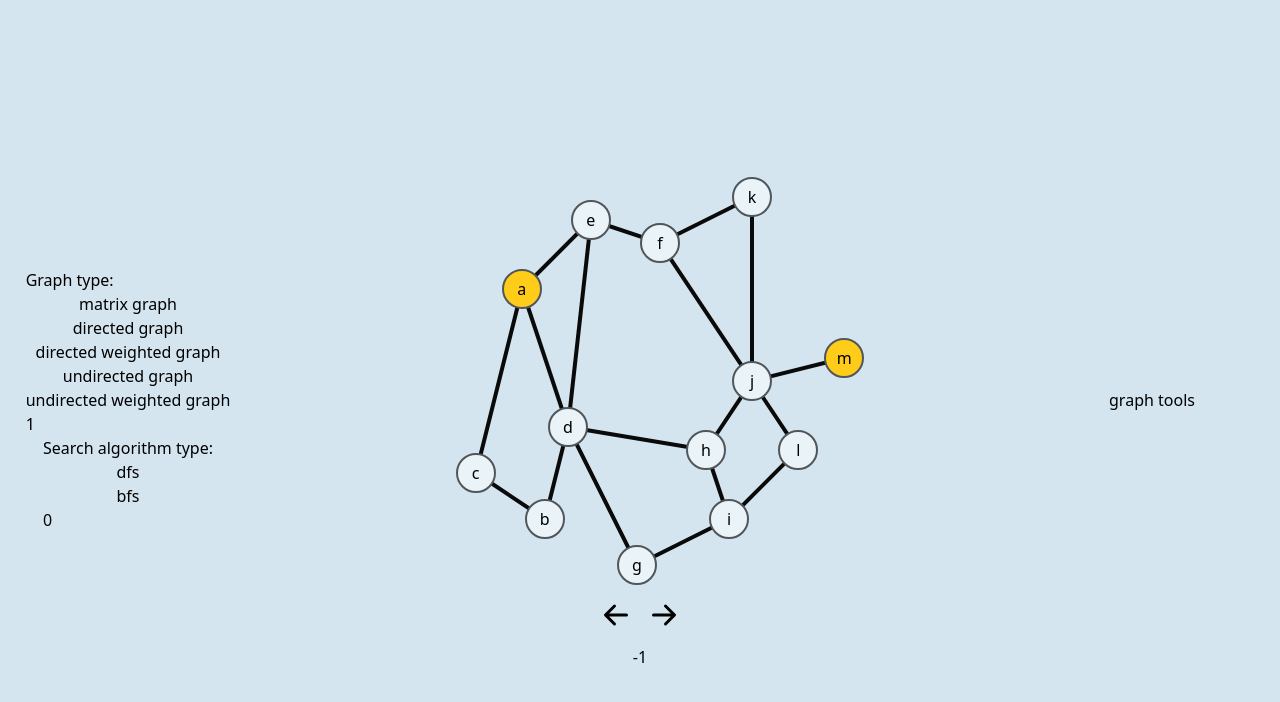
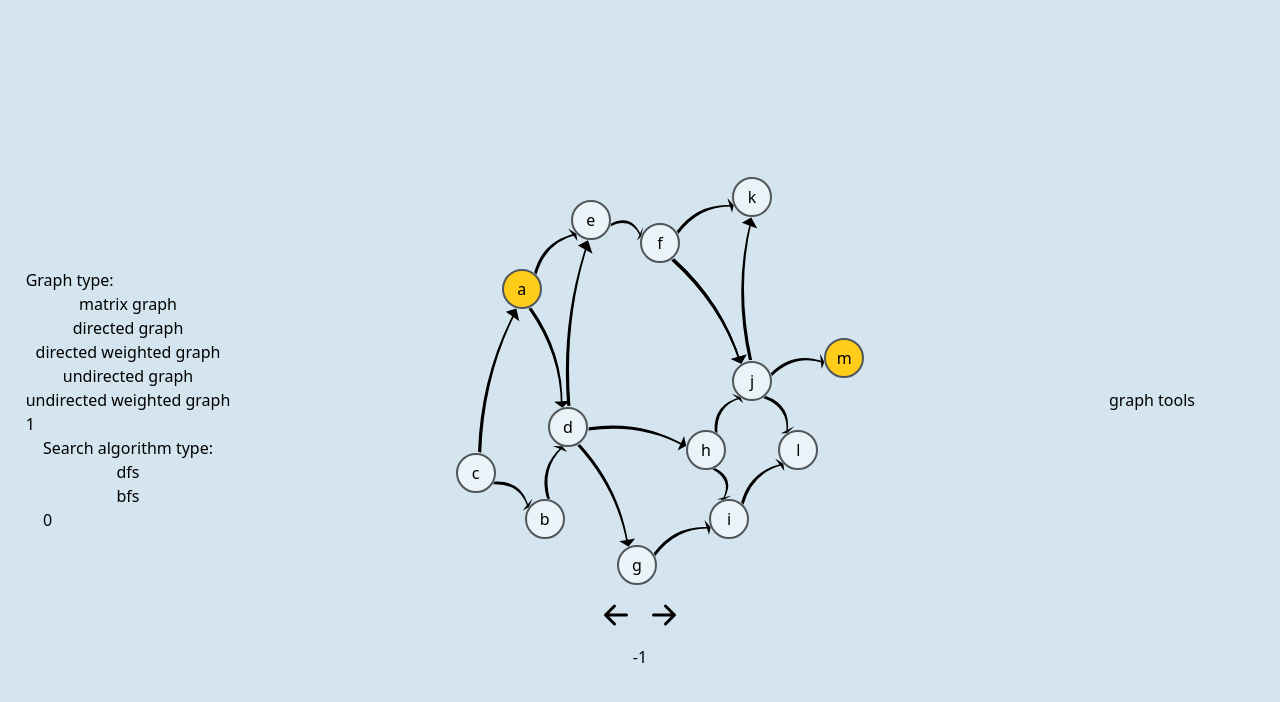
Before and after one commit to KLTPL/graph-algorithms-visualisation, a React (Vite) app: page / in a window 1280 px wide. Both pictures are taken after a click on the button "directed graph". Shown: the top 702 px of the page. Built offline with nearby package versions, Linux system fonts and the light colour scheme.

Commit message:
Now arrows will show on directed graphs and lines on undirected graphs. for know, thought, arrows don't show twice if two nodes are pointing on one and other

```diff
--- a/src/components/graphs/E.tsx
+++ b/src/components/graphs/E.tsx
@@ -10,7 +10,7 @@ import { NodeE } from "../../visualisationData/typesGraphData";
 import getProperNodesPosition, {
   NodePosition,
 } from "./scripts/getProperNodesPostions";
-import EdgeUndirected from "./elements/EdgeU";
+import EdgeEdge from "./elements/EdgeE";
 import getEdges from "./scripts/getEdges";
 
 export default function Edge() {
@@ -48,13 +48,13 @@ export default function Edge() {
   }
 
   return (
-    <div className="w-[60%] aspect-square relative">
+    <div id="edge-container" className="w-[60%] aspect-square relative">
       {nodes.map((node, i) => getNode(node, nodesPositons[i]))}
-      {getEdges(visualisationData.graph).map((edgeData, key) => {
+      {getEdges(visualisationData).map((edgeData, key) => {
         const node1Idx = nodes.indexOf(edgeData.edge[0]);
         const node2Idx = nodes.indexOf(edgeData.edge[1]);
         return (
-          <EdgeUndirected
+          <EdgeEdge
             key={key}
             nodePos1={nodesPositons[node1Idx]}
             nodePos2={nodesPositons[node2Idx]}
--- a/src/components/graphs/elements/EdgeU.tsx
+++ b/src/components/graphs/elements/EdgeE.tsx
@@ -4,7 +4,7 @@ import {
 } from "../../../SettingsContext";
 import { VisualisationDataDW } from "../../../visualisationData/typesVisualisationData";
 import getBasicStylesForEdgeE from "../scripts/getStylesObjForEdgeE";
-import { getClassNamesForEdgeU } from "../scripts/getClassNamesForEdgeE";
+import { getProperBgColorForEdgeE } from "../scripts/getProperBgColorForEdgeE";
 import { NodePosition } from "../scripts/getProperNodesPostions";
 import {
   ToNodeDW,
@@ -12,20 +12,21 @@ import {
 } from "../../../visualisationData/typesGraphData";
 import { EdgeData } from "../scripts/getEdges";
 import { ChangeEvent } from "react";
+import { NODE_SIZE_PX } from "./NodeE";
 
-interface EdgeUndirectedProps {
+interface EdgeEdgeProps {
   nodePos1: NodePosition;
   nodePos2: NodePosition;
   edgeData: EdgeData;
   backtrackCount: number;
 }
 
-function EdgeUndirected({
+function EdgeEdge({
   nodePos1,
   nodePos2,
   edgeData,
   backtrackCount,
-}: EdgeUndirectedProps) {
+}: EdgeEdgeProps) {
   const { visualisationData: visualisationDataAny, refreshVisualisationData } =
     useVisualisationData();
   const visualisationData = visualisationDataAny as VisualisationDataDW;
@@ -33,25 +34,51 @@ function EdgeUndirected({
   const isWeighted =
     visualisationData.graphType === UserGraphTypes.DW ||
     visualisationData.graphType === UserGraphTypes.UW;
+  const isDirected =
+    visualisationData.graphType === UserGraphTypes.D ||
+    visualisationData.graphType === UserGraphTypes.DW;
   const edgeStylesData = calcEdgeData(nodePos1, nodePos2);
   const stylesObj = getBasicStylesForEdgeE(edgeStylesData);
-  const classNames = getClassNamesForEdgeU(
+  const bgColor = getProperBgColorForEdgeE(
     edgeData,
     visualisationData,
     currStepIdx,
     backtrackCount
   );
+  const conainerWidth = window.innerWidth * 0.36;
+  const edgeSvgWidth =
+    (edgeStylesData.width / 100) * conainerWidth - NODE_SIZE_PX;
 
   function handleOnChange(ev: ChangeEvent) {
     const input = ev.target as HTMLInputElement;
     const [nodeFrom, nodeTo] = edgeData.edge;
     const neighbours = visualisationData.graph.get(nodeFrom) as ToNodeDW[];
-    neighbours.filter(toNode => nodeTo === toNode.node)[0].cost = parseInt(input.value);
+    neighbours.filter(toNode => nodeTo === toNode.node)[0].cost = parseInt(
+      input.value
+    );
     refreshVisualisationData();
   }
-
   return (
-    <div style={stylesObj} className={classNames}>
+    <div
+      style={stylesObj}
+      className={`h-1 absolute ${!isDirected ? `bg-${bgColor}` : ""}`}
+    >
+      {isDirected && (
+        <svg
+          style={{ transform: `translate(${NODE_SIZE_PX / 2}px, -50%)` }}
+          xmlns="http://www.w3.org/2000/svg"
+          viewBox="0 0 600 150"
+          width={edgeSvgWidth}
+          height={35}
+          preserveAspectRatio="none"
+          className={`fill-${bgColor}`}
+        >
+          <path
+            fillOpacity="1"
+            d="M 4 70 Q 308 0 598 80 L 551 106 L 575 40 L 597 80 L 583 83 Q 307 15 4 84 Z"
+          ></path>
+        </svg>
+      )}
       {isWeighted && (
         <input
           type="number"
@@ -91,4 +118,4 @@ function calcEdgeData(
   };
 }
 
-export default EdgeUndirected;
+export default EdgeEdge;
--- a/src/components/graphs/scripts/getEdges.ts
+++ b/src/components/graphs/scripts/getEdges.ts
@@ -2,12 +2,17 @@ import {
   GraphDW,
   NodeE,
   ToNodeDW,
+  UserGraphTypes,
 } from "../../../visualisationData/typesGraphData";
+import { VisualisationDataDW } from "../../../visualisationData/typesVisualisationData";
 
 export type EdgeE = NodeE[]; // of length 2
 export type EdgeData = { edge: EdgeE; cost: number };
 
-function getEdges(graph: GraphDW): EdgeData[] {
+function getEdges(visualisationData: VisualisationDataDW): EdgeData[] {
+  const { graph, graphType } = visualisationData;
+  const isUndirected =
+    graphType === UserGraphTypes.U || graphType === UserGraphTypes.UW;
   const edges: EdgeData[] = [];
   const edgesCodes = new Set<string>();
   for (const node of graph.keys()) {
@@ -17,7 +22,7 @@ function getEdges(graph: GraphDW): EdgeData[] {
         node.charCodeAt(0) < neighbour.charCodeAt(0)
           ? `${node};${neighbour}`
           : `${neighbour};${node}`;
-      if (!edgesCodes.has(strCode)) {
+      if (!isUndirected || !edgesCodes.has(strCode)) {
         edgesCodes.add(strCode);
         edges.push({ edge: [node, neighbour], cost });
       }
--- a/src/components/graphs/scripts/getClassNamesForEdgeE.ts
+++ b/src/components/graphs/scripts/getProperBgColorForEdgeE.ts
@@ -1,7 +1,7 @@
 import { VisualisationDataDW } from "../../../visualisationData/typesVisualisationData";
 import { EdgeData } from "./getEdges";
 
-export function getClassNamesForEdgeU(
+export function getProperBgColorForEdgeE(
   edge: EdgeData,
   visualisationData: VisualisationDataDW,
   currStepIdx: number,
@@ -13,17 +13,13 @@ export function getClassNamesForEdgeU(
     visualisationData,
     backtrackCount
   );
-  const conditionAndValuePairs = [
-    [true, "h-1 absolute"],
-    [!isVisited && !isOnBacktrack, "bg-black"],
-    [isVisited && !isOnBacktrack, "bg-primary"],
-    [isOnBacktrack, "bg-nodeBacktrack"],
-  ];
-
-  return conditionAndValuePairs
-    .filter(arr => arr[0])
-    .map(arr => arr[1])
-    .join(" ");
+  if (isOnBacktrack) {
+    return "nodeBacktrack";
+  }
+  if (isVisited) {
+    return "primary";
+  }
+  return "black"
 }
 
 function isEdgeVisited(
--- a/src/components/graphs/scripts/getStylesObjForEdgeE.ts
+++ b/src/components/graphs/scripts/getStylesObjForEdgeE.ts
@@ -1,4 +1,4 @@
-import { EdgeStylesData } from "../elements/EdgeU";
+import { EdgeStylesData } from "../elements/EdgeE";
 import { NODE_SIZE_PX } from "../elements/NodeE";
 
 const EDGE_HEIGHT_PX = 4;
--- a/src/visualisationData/graphDataSets/D.ts
+++ b/src/visualisationData/graphDataSets/D.ts
@@ -12,7 +12,7 @@ const graphDataD: GraphDataDW = {
     ["g", getConverted(["i"])],
     ["h", getConverted(["i", "j"])],
     ["i", getConverted(["l"])],
-    ["j", getConverted(["l", "m"])],
+    ["j", getConverted(["l", "m", "f"])],
     ["k", getConverted(["j"])],
     ["l", []],
     ["m", []],
```
